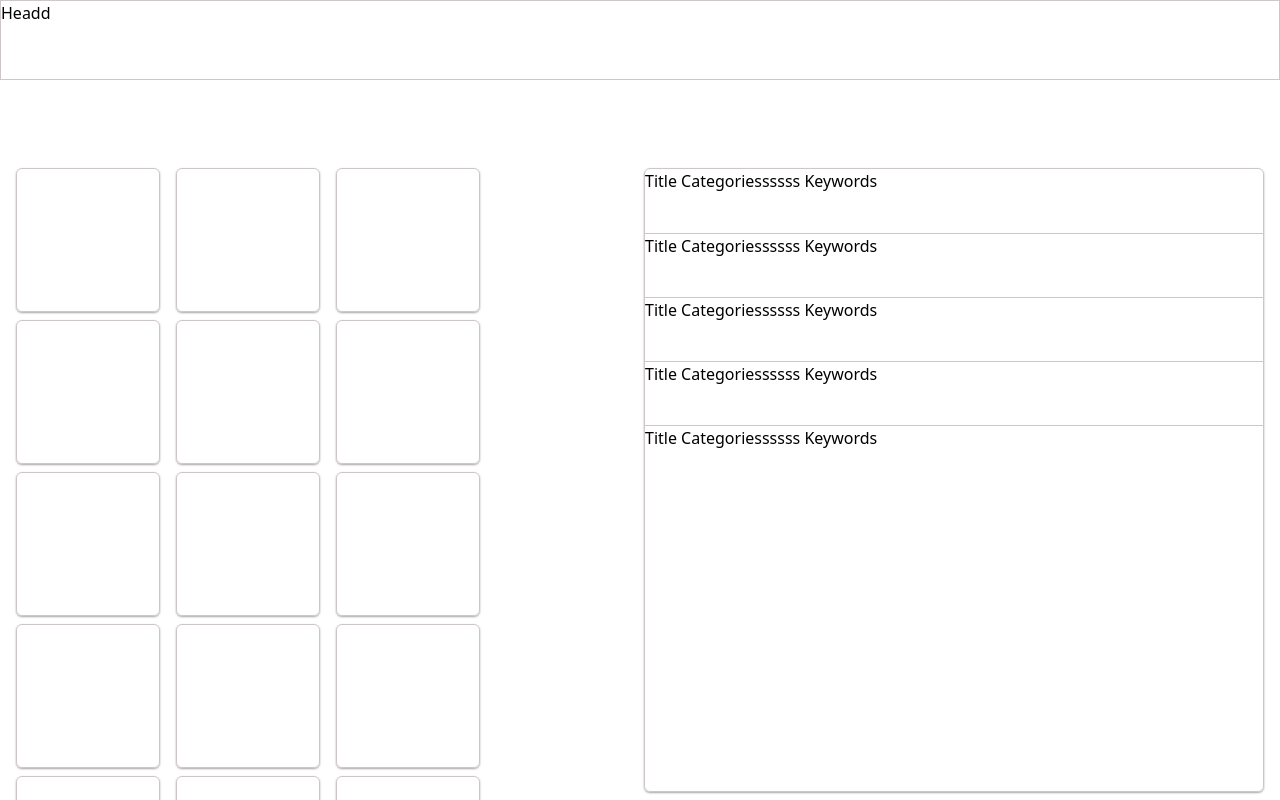
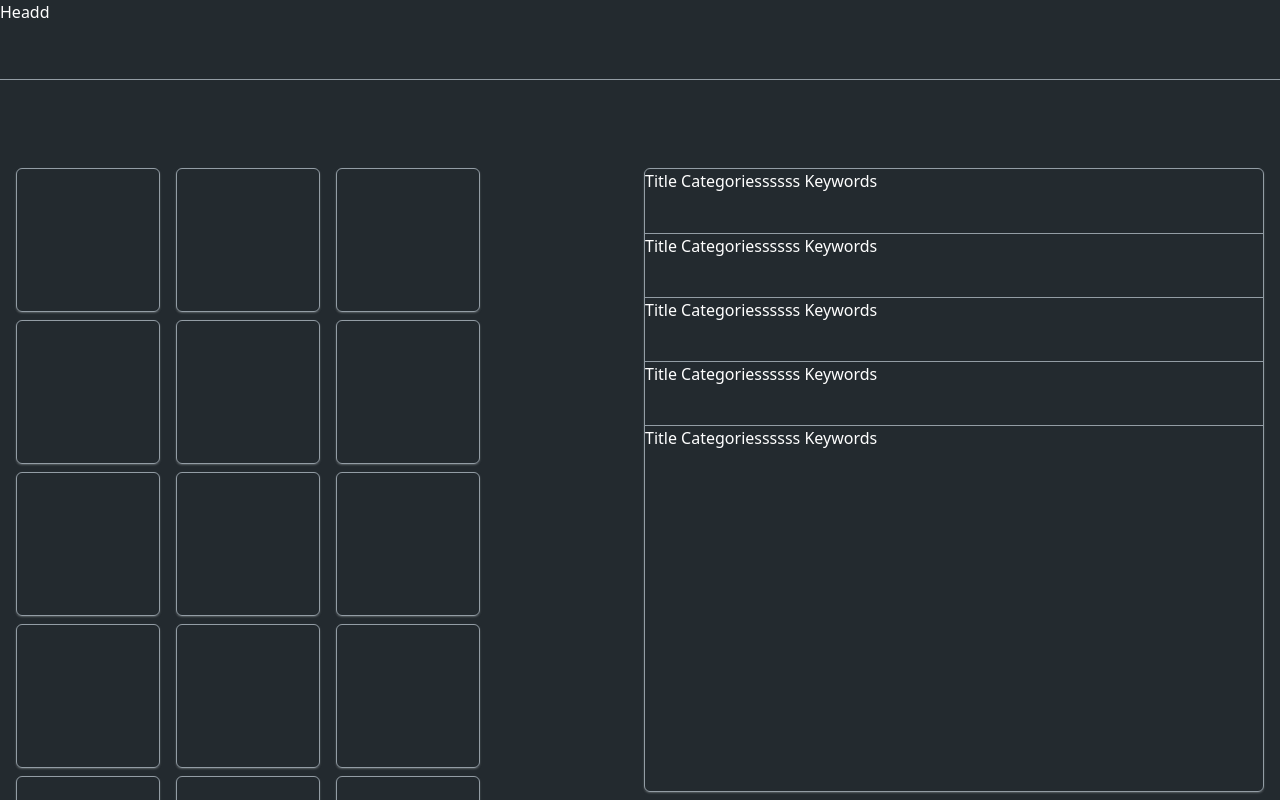
Before and after one commit to luis-souza-dev/kb-fe, a React (Create React App) app: page / in a window 1280 px wide. Built offline with nearby package versions, Linux system fonts and the light colour scheme.

Commit message:
feat: colorscheme changes

```diff
--- a/src/layout/header/index.js
+++ b/src/layout/header/index.js
@@ -1,5 +1,5 @@
 const Header = () => (
-    <header className="col-span-full row-span-1 border border-main-borders">
+    <header className="col-span-full row-span-1 border-b border-t-0 border-main-borders">
         Headd
     </header>
 )
--- a/src/layout/main/index.js
+++ b/src/layout/main/index.js
@@ -1,5 +1,5 @@
 const Main = (props) => (
-    <main className="h-screen w-screen grid grid-rows-10 grid-cols-12 gap-x-2 overflow-hidden">
+    <main className="h-screen w-screen grid grid-rows-10 grid-cols-12 gap-x-2 overflow-hidden bg-[#232a2f] text-white">
         { props.children }
     </main>
 );
--- a/tailwind.config.js
+++ b/tailwind.config.js
@@ -18,8 +18,8 @@ module.exports = {
         'span-10': 'span 10 / span 10',
       },
       colors: {
-        'main-borders': '#cec7c7',
-        'main-shadows': '#aba6a6'
+        'main-borders': '#939da5',
+        'main-shadows': '#595f63'
       },
     },
   },
```
